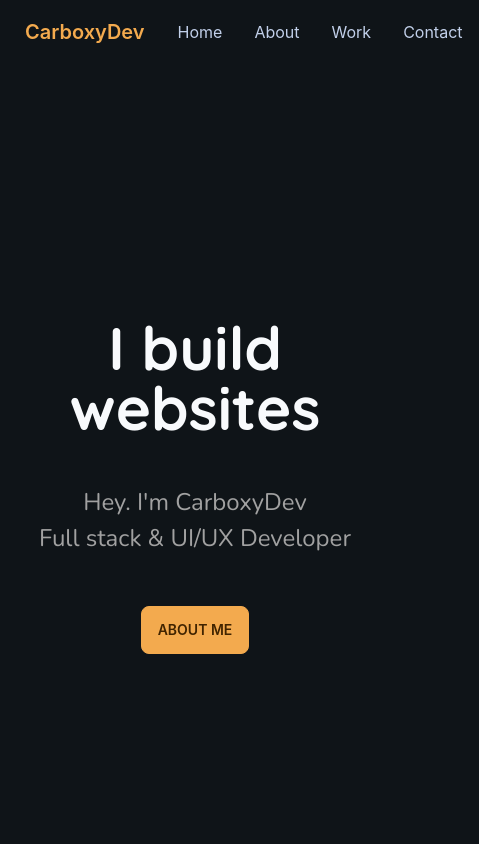
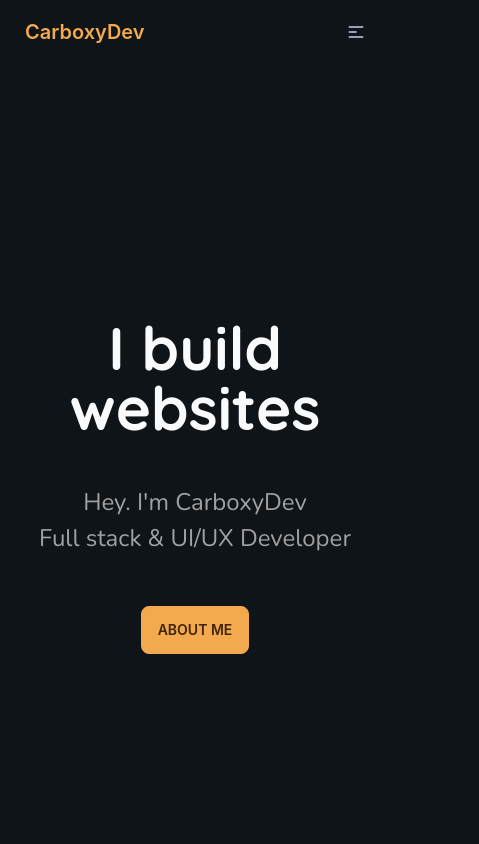
Before and after one commit to CarboxyDev/carboxy.me, a Next.js app: page / in a window 390 px wide. Shown: the top 844 px of the page, 479 px wide, since content can reach past the window. Built offline with nearby package versions, Linux system fonts and the light colour scheme; a web font is replaced by a local one.

Commit message:
Add Navbar standalone menu icon for mobile display

```diff
--- a/src/components/Hero.tsx
+++ b/src/components/Hero.tsx
@@ -4,7 +4,9 @@ const Hero = () => {
       <div className="hero min-h-screen">
         <div className="hero-content text-center">
           <div className="max-w-md">
-              <h1 className="text-6xl font-bold font-quicksand text-slate-50">I build websites</h1>
+            <h1 className="text-6xl font-bold font-quicksand text-slate-50">
+              I build websites
+            </h1>
             <div className="py-12 text-2xl text-[#A1A1A1] font-light font-nunito">
               <p>Hey. I'm CarboxyDev</p>
               <p className="p-1">Full stack & UI/UX Developer</p>
@@ -15,6 +17,6 @@ const Hero = () => {
       </div>
     </>
   );
-}
+};
 
 export default Hero;
--- a/src/components/Navbar.tsx
+++ b/src/components/Navbar.tsx
@@ -2,13 +2,14 @@ import Link from "next/link";
 
 const Navbar = () => {
   return (
+    <>
       <div className="navbar">
         <div className="flex-1">
           <a className="btn btn-ghost normal-case text-xl text-primary">
             CarboxyDev
           </a>
         </div>
-      <div className="flex-none">
+        <div className="hidden flex-none sm:flex ">
           <ul className="menu menu-horizontal p-0">
             <li>
               <Link legacyBehavior href="/">
@@ -32,7 +33,26 @@ const Navbar = () => {
             </li>
           </ul>
         </div>
+        <div className="flex flex-none sm:hidden">
+          <div className="pr-4">
+            <svg
+              xmlns="http://www.w3.org/2000/svg"
+              className="h-5 w-5"
+              fill="none"
+              viewBox="0 0 24 24"
+              stroke="currentColor"
+            >
+              <path
+                strokeLinecap="round"
+                strokeLinejoin="round"
+                strokeWidth="2"
+                d="M4 6h16M4 12h8m-8 6h16"
+              />
+            </svg>
           </div>
+        </div>
+      </div>
+    </>
   );
 };
 
```
Also changed, not shown: public/icon-menu.svg (added), tailwind.config.js (line endings or trailing spaces). Lines whose indentation alone changed are shown as unchanged.
